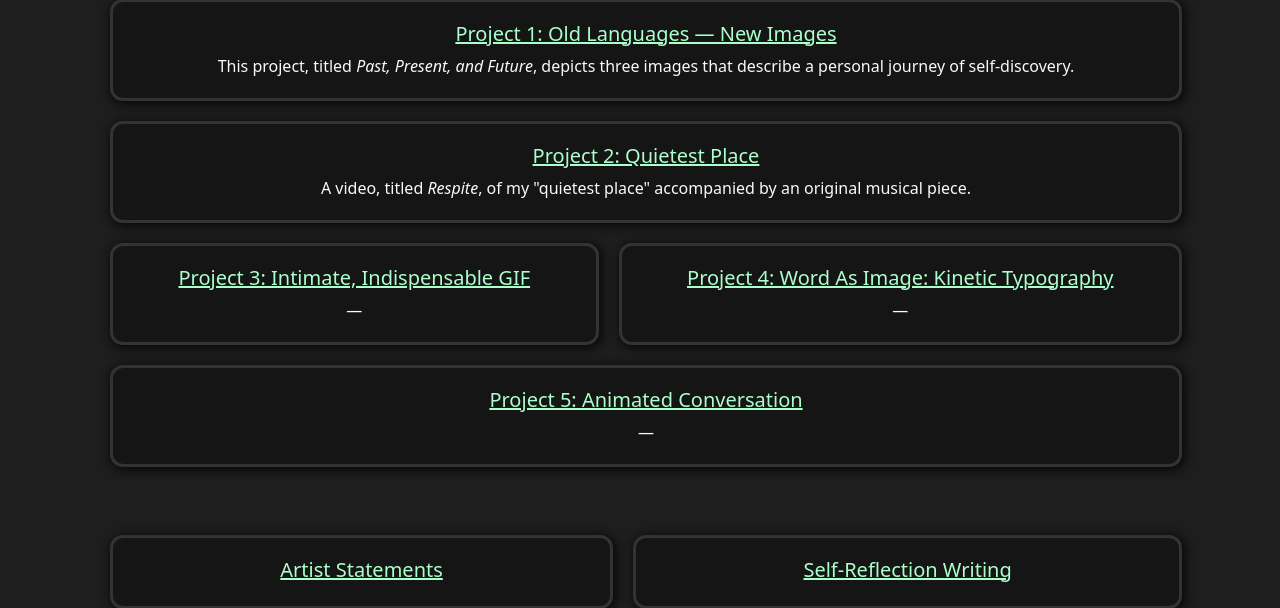
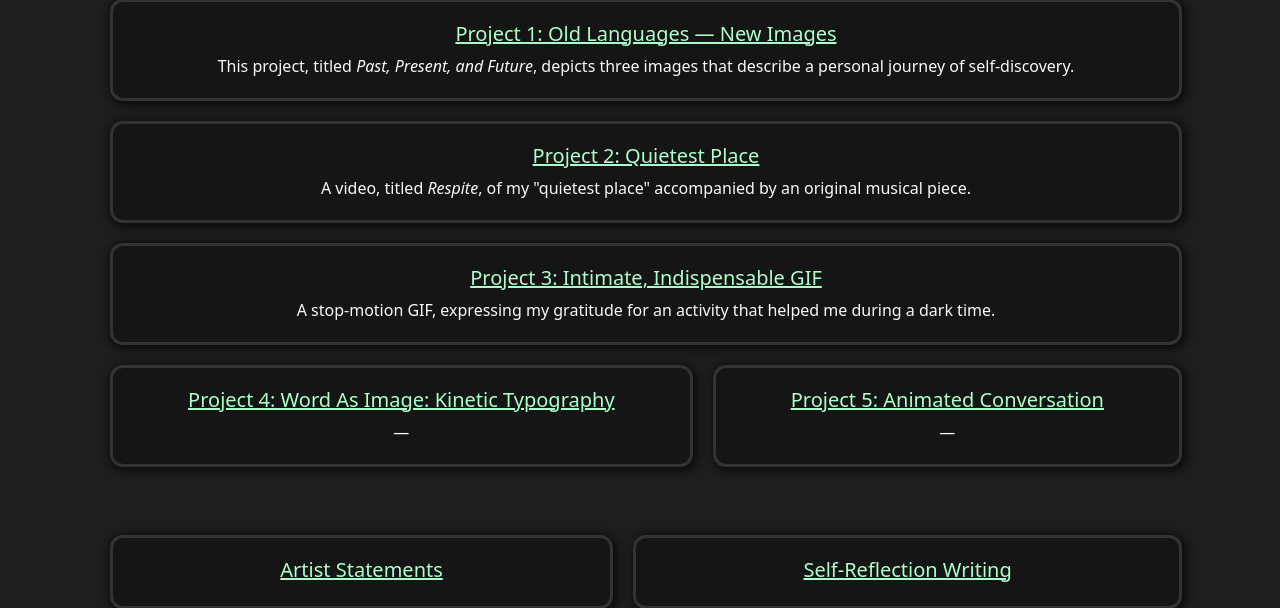
Before and after one commit to EmpathyCastro/DigitalArtPortfolio, a Flask app: page / in a window 1280 px wide. Shown: the part 509-1117 px from the top of the page. Run offline with Flask 2, Linux system fonts and the light colour scheme; parts of the project's set-up code (start-up, migrations or seed data) failed here and were passed over; some libraries are stand-ins or nearby versions.

Commit message:
home page update

```diff
--- a/web/templates/home.html
+++ b/web/templates/home.html
@@ -17,7 +17,7 @@
       </a>
       <a class="preview-container flex-fill text-light" href="{{ url_for("project3") }}">
         <div class="h5 text-decoration-underline text-primary" href="#">Project 3: Intimate, Indispensable GIF</div>
-        <div>—</div>
+        <div>A stop-motion GIF, expressing my gratitude for an activity that helped me during a dark time.</div>
       </a>
       <a class="preview-container flex-fill text-light" href="{{ url_for("project4") }}">
         <div class="h5 text-decoration-underline text-primary" href="#">Project 4: Word As Image: Kinetic Typography</div>
```
